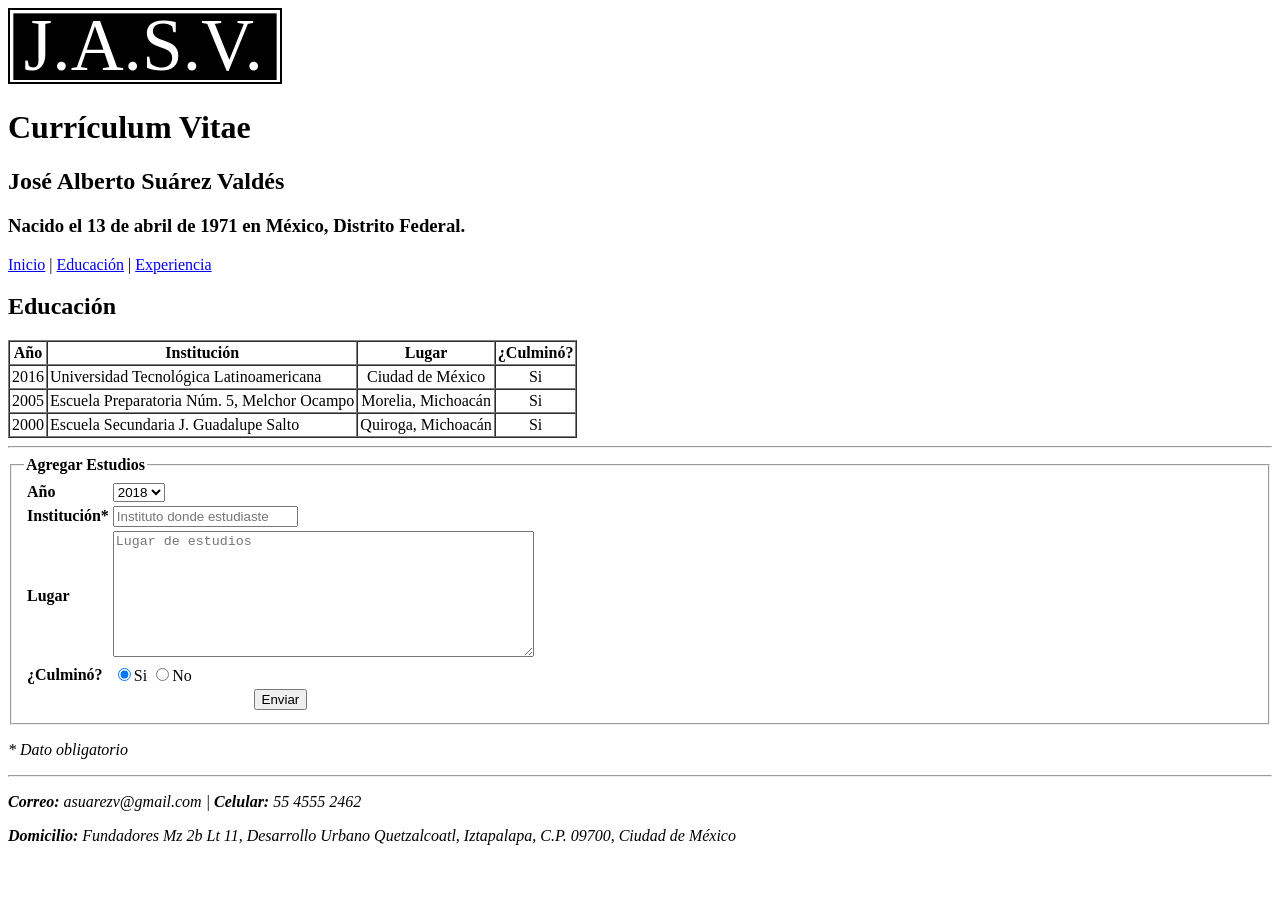
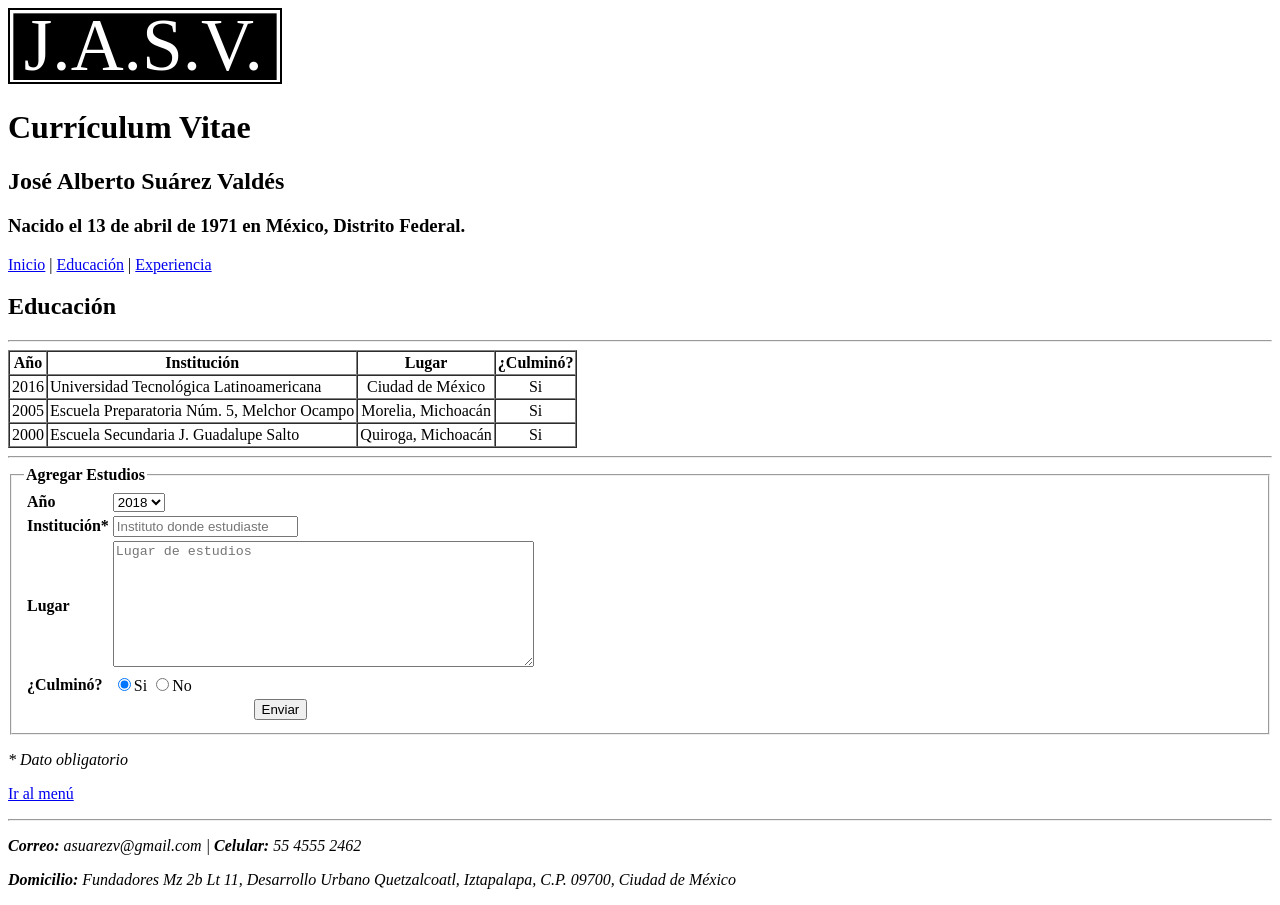
Before and after one commit to asuarezv/examenFundamentosHTML, a plain HTML site: page educacion.html in a window 1280 px wide. Before the commit the page ends 861 px from the top, so only its background shows below. Drawn offline with Linux system fonts and the light colour scheme.

Commit message:
Final
Cambios finales

```diff
--- a/educacion.html
+++ b/educacion.html
@@ -15,11 +15,12 @@
       <h2>Jos&eacute Alberto Su&aacuterez Vald&eacutes</h2>
       <h3>Nacido el 13 de abril de 1971 en M&eacutexico, Distrito Federal.</h3>
     </header>
-    <nav>
+    <nav id="menu"> <!-- Menú principal -->
       <a href="index.html">Inicio</a> | <a href="educacion.html">Educaci&oacuten</a> | <a href="experiencia.html">Experiencia</a>
     </nav>
-    <section>
+    <section> <!-- Contenido -->
       <h2>Educación</h2>
+      <hr>
       <table border="1" cellspacing="0" cellpadding="2">
         <thead>
           <tr>
@@ -134,6 +135,7 @@
         </fieldset>
       </form>
       <p><em>* Dato obligatorio</em></p>
+      <p><a href="#menu">Ir al men&uacute</a></p>
       <hr>
     </section>
     <footer>
```
Also changed, not shown: experiencia.html (+3 -3 lines), index.html (+4 -2 lines).
